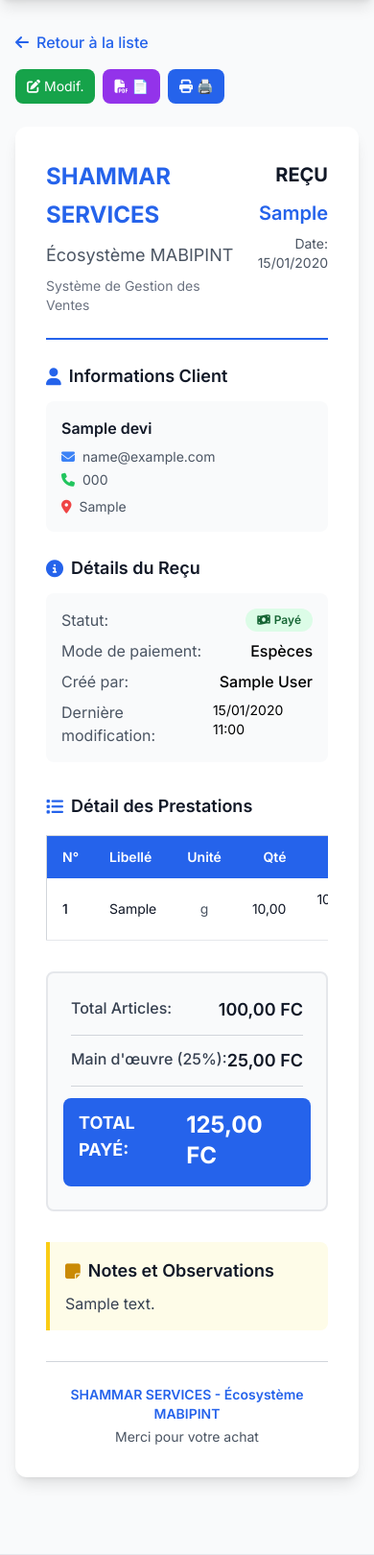
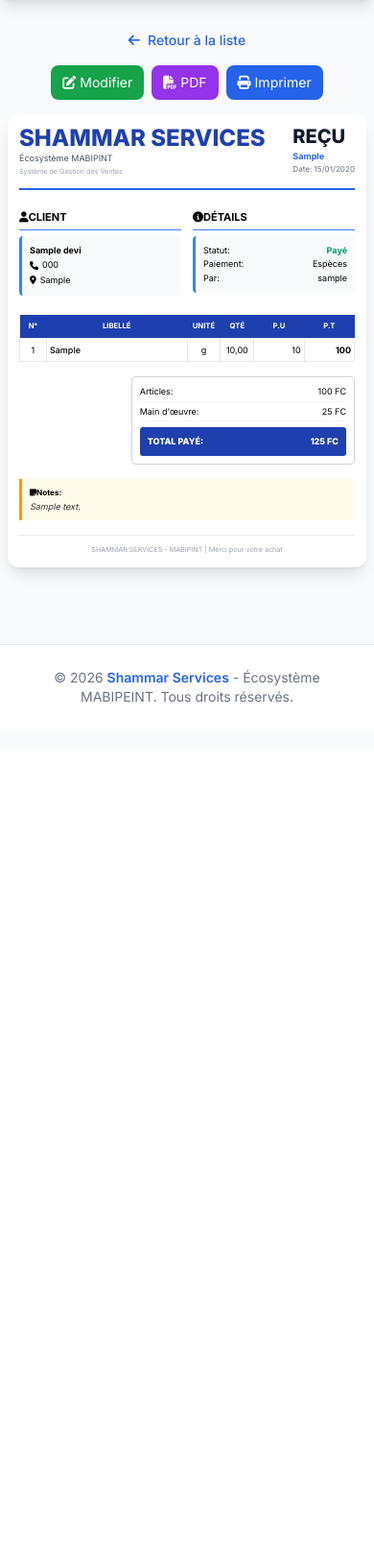
Before and after one commit to chadrackmbupiokajess/Shammar-Services, a Django app: page /devis/1/ in a window 390 px wide. Shown: the part 64-1684 px from the top of the page at 96% size. After the commit the page ends 796 px from the top, so only its background shows below. Run offline with Django 5.2, Linux system fonts and the light colour scheme; a user stored in the database is signed in; tables that the repository leaves empty hold one stand-in row (values such as "Sample post"); some libraries are stand-ins or nearby versions.

Commit message:
ajout responsive devs-detail

```diff
--- a/mabipint/templates/mabipint/devis_detail.html
+++ b/mabipint/templates/mabipint/devis_detail.html
@@ -3,174 +3,190 @@
 {% block title %}Reçu {{ devis.numero }} - MABIPINT{% endblock %}
 
 {% block content %}
-<div class="max-w-7xl mx-auto px-4 sm:px-6 lg:px-8">
+<div class="max-w-7xl mx-auto px-2 sm:px-6 lg:px-8">
 
     <!-- Actions -->
-    <div class="mb-6 no-print">
-        <div class="flex flex-col md:flex-row md:justify-between md:items-center gap-4">
-            <a href="{% url 'devis_list' %}" class="text-blue-600 hover:text-blue-800 font-medium">
-                <i class="fas fa-arrow-left mr-2"></i>Retour à la liste
+    <div class="mb-4 no-print flex flex-col sm:flex-row justify-between items-center gap-4">
+        <a href="{% url 'devis_list' %}" class="text-blue-600 hover:text-blue-800 font-medium text-sm">
+            <i class="fas fa-arrow-left mr-2"></i>Retour à la liste
+        </a>
+
+        <div class="flex flex-wrap gap-2 w-full sm:w-auto justify-center">
+            <a href="{% url 'devis_edit' devis.pk %}" class="bg-green-600 text-white px-3 py-2 rounded-lg hover:bg-green-700 transition text-sm">
+                <i class="fas fa-edit mr-1"></i>Modifier
             </a>
-
-            <div class="flex flex-wrap gap-2">
-                <a href="{% url 'devis_edit' devis.pk %}" class="inline-block bg-green-600 text-white px-3 md:px-4 py-2 rounded-lg hover:bg-green-700 transition text-sm md:text-base">
-                    <i class="fas fa-edit mr-1 md:mr-2"></i><span class="hidden sm:inline">Modifier</span><span class="sm:hidden">Modif.</span>
-                </a>
-                <a href="{% url 'devis_pdf' devis.pk %}" class="inline-block bg-purple-600 text-white px-3 md:px-4 py-2 rounded-lg hover:bg-purple-700 transition text-sm md:text-base">
-                    <i class="fas fa-file-pdf mr-1 md:mr-2"></i><span class="hidden sm:inline">PDF</span><span class="sm:hidden">📄</span>
-                </a>
-                <button onclick="window.print()" class="bg-blue-600 text-white px-3 md:px-4 py-2 rounded-lg hover:bg-blue-700 transition text-sm md:text-base">
-                    <i class="fas fa-print mr-1 md:mr-2"></i><span class="hidden sm:inline">Imprimer</span><span class="sm:hidden">🖨️</span>
-                </button>
-            </div>
+            <a href="{% url 'devis_pdf' devis.pk %}" class="bg-purple-600 text-white px-3 py-2 rounded-lg hover:bg-purple-700 transition text-sm">
+                <i class="fas fa-file-pdf mr-1"></i>PDF
+            </a>
+            <button onclick="window.print()" class="bg-blue-600 text-white px-3 py-2 rounded-lg hover:bg-blue-700 transition text-sm">
+                <i class="fas fa-print mr-1"></i>Imprimer
+            </button>
         </div>
     </div>
 
-    <!-- Reçu -->
-    <div class="bg-white rounded-xl shadow-lg p-8">
+    <!-- Reçu (Layout Fixe Adaptatif) -->
+    <div class="bg-white rounded-xl shadow-lg receipt-container overflow-hidden">
 
-        <!-- En-tête du reçu -->
-        <div class="border-b-2 border-blue-600 pb-6 mb-6">
-            <div class="flex justify-between items-start">
-                <div>
-                    <h1 class="text-4xl font-bold text-blue-600 mb-2">SHAMMAR SERVICES</h1>
-                    <p class="text-lg text-gray-600">Écosystème MABIPINT</p>
-                    <p class="text-sm text-gray-500 mt-2">Système de Gestion des Ventes</p>
+        <div class="receipt-content">
+            <!-- En-tête -->
+            <div class="receipt-header">
+                <div class="header-main">
+                    <h1 class="company-name">SHAMMAR SERVICES</h1>
+                    <p class="company-tagline">Écosystème MABIPINT</p>
+                    <p class="system-name">Système de Gestion des Ventes</p>
                 </div>
-                <div class="text-right">
-                    <h2 class="text-3xl font-bold text-gray-900 mb-2">REÇU</h2>
-                    <p class="text-xl font-semibold text-blue-600">{{ devis.numero }}</p>
-                    <p class="text-sm text-gray-600 mt-2">Date: {{ devis.date_creation|date:"d/m/Y" }}</p>
-                </div>
-            </div>
-        </div>
-
-        <!-- Informations client -->
-        <div class="grid grid-cols-1 md:grid-cols-2 gap-6 mb-8">
-            <div>
-                <h3 class="text-lg font-semibold text-gray-900 mb-3 flex items-center">
-                    <i class="fas fa-user text-blue-600 mr-2"></i>Informations Client
-                </h3>
-                <div class="bg-gray-50 p-4 rounded-lg">
-                    <p class="font-semibold text-gray-900 mb-2">{{ devis.client_nom }}</p>
-                    {% if devis.client_email %}
-                    <p class="text-sm text-gray-600 mb-1">
-                        <i class="fas fa-envelope mr-2 text-blue-500"></i>{{ devis.client_email }}
-                    </p>
-                    {% endif %}
-                    {% if devis.client_telephone %}
-                    <p class="text-sm text-gray-600 mb-1">
-                        <i class="fas fa-phone mr-2 text-green-500"></i>{{ devis.client_telephone }}
-                    </p>
-                    {% endif %}
-                    {% if devis.client_adresse %}
-                    <p class="text-sm text-gray-600 mt-2">
-                        <i class="fas fa-map-marker-alt mr-2 text-red-500"></i>{{ devis.client_adresse }}
-                    </p>
-                    {% endif %}
+                <div class="header-side">
+                    <h2 class="doc-type">REÇU</h2>
+                    <p class="doc-number">{{ devis.numero }}</p>
+                    <p class="doc-date">Date: {{ devis.date_creation|date:"d/m/Y" }}</p>
                 </div>
             </div>
 
-            <div>
-                <h3 class="text-lg font-semibold text-gray-900 mb-3 flex items-center">
-                    <i class="fas fa-info-circle text-blue-600 mr-2"></i>Détails du Reçu
-                </h3>
-                <div class="bg-gray-50 p-4 rounded-lg">
-                    <div class="flex justify-between mb-2">
-                        <span class="text-gray-600">Statut:</span>
-                        <span class="px-3 py-1 text-xs font-semibold rounded-full bg-green-100 text-green-800">
-                            <i class="fas fa-money-bill-wave mr-1"></i>Payé
-                        </span>
+            <!-- Informations (2 colonnes forcées) -->
+            <div class="info-row">
+                <div class="info-col">
+                    <h3 class="info-title"><i class="fas fa-user"></i>CLIENT</h3>
+                    <div class="info-box">
+                        <p class="font-bold">{{ devis.client_nom }}</p>
+                        {% if devis.client_telephone %}<p class="info-text"><i class="fas fa-phone"></i>{{ devis.client_telephone }}</p>{% endif %}
+                        {% if devis.client_adresse %}<p class="info-text"><i class="fas fa-map-marker-alt"></i>{{ devis.client_adresse }}</p>{% endif %}
                     </div>
-                    <div class="flex justify-between mb-2">
-                        <span class="text-gray-600">Mode de paiement:</span>
-                        <span class="font-medium">Espèces</span>
-                    </div>
-                    <div class="flex justify-between mb-2">
-                        <span class="text-gray-600">Créé par:</span>
-                        <span class="font-medium">{{ devis.created_by.get_full_name|default:devis.created_by.username }}</span>
-                    </div>
-                    <div class="flex justify-between">
-                        <span class="text-gray-600">Dernière modification:</span>
-                        <span class="text-sm">{{ devis.date_modification|date:"d/m/Y H:i" }}</span>
+                </div>
+
+                <div class="info-col">
+                    <h3 class="info-title"><i class="fas fa-info-circle"></i>DÉTAILS</h3>
+                    <div class="info-box">
+                        <div class="detail-line"><span>Statut:</span><span class="status-paid">Payé</span></div>
+                        <div class="detail-line"><span>Paiement:</span><span>Espèces</span></div>
+                        <div class="detail-line"><span>Par:</span><span>{{ devis.created_by.username }}</span></div>
                     </div>
                 </div>
             </div>
-        </div>
 
-        <!-- Tableau des lignes -->
-        <div class="mb-8">
-            <h3 class="text-lg font-semibold text-gray-900 mb-4 flex items-center">
-                <i class="fas fa-list text-blue-600 mr-2"></i>Détail des Prestations
-            </h3>
-
-            <div class="overflow-x-auto">
-                <table class="min-w-full border border-gray-300">
-                    <thead class="bg-blue-600 text-white">
+            <!-- Tableau -->
+            <div class="table-section">
+                <table class="receipt-table">
+                    <thead>
                         <tr>
-                            <th class="px-4 py-3 text-left text-sm font-semibold">N°</th>
-                            <th class="px-4 py-3 text-left text-sm font-semibold">Libellé</th>
-                            <th class="px-4 py-3 text-center text-sm font-semibold">Unité</th>
-                            <th class="px-4 py-3 text-right text-sm font-semibold">Qté</th>
-                            <th class="px-4 py-3 text-right text-sm font-semibold">P.U</th>
-                            <th class="px-4 py-3 text-right text-sm font-semibold">P.T</th>
+                            <th width="8%">N°</th>
+                            <th width="42%">LIBELLÉ</th>
+                            <th width="10%">UNITÉ</th>
+                            <th width="10%">QTÉ</th>
+                            <th width="15%">P.U</th>
+                            <th width="15%">P.T</th>
                         </tr>
                     </thead>
-                    <tbody class="bg-white">
+                    <tbody>
                         {% for ligne in devis.lignes.all %}
-                        <tr class="border-b border-gray-200 hover:bg-gray-50">
-                            <td class="px-4 py-3 text-sm font-medium text-gray-900">{{ ligne.numero_ligne }}</td>
-                            <td class="px-4 py-3 text-sm text-gray-900">{{ ligne.libelle }}</td>
-                            <td class="px-4 py-3 text-sm text-center text-gray-600">{{ ligne.get_unite_display }}</td>
-                            <td class="px-4 py-3 text-sm text-right text-gray-900">{{ ligne.quantite }}</td>
-                            <td class="px-4 py-3 text-sm text-right text-gray-900">{{ ligne.prix_unitaire|floatformat:2 }} FC</td>
-                            <td class="px-4 py-3 text-sm text-right font-semibold text-gray-900">{{ ligne.prix_total|floatformat:2 }} FC</td>
+                        <tr class="{% if forloop.counter|divisibleby:2 %}bg-gray{% endif %}">
+                            <td class="text-center">{{ ligne.numero_ligne }}</td>
+                            <td class="text-left font-medium">{{ ligne.libelle }}</td>
+                            <td class="text-center">{{ ligne.get_unite_display }}</td>
+                            <td class="text-center">{{ ligne.quantite }}</td>
+                            <td class="text-right">{{ ligne.prix_unitaire|floatformat:0 }}</td>
+                            <td class="text-right font-bold">{{ ligne.prix_total|floatformat:0 }}</td>
                         </tr>
                         {% endfor %}
                     </tbody>
                 </table>
             </div>
-        </div>
 
-        <!-- Totaux -->
-        <div class="flex justify-end mb-8">
-            <div class="w-full md:w-1/2 lg:w-1/3">
-                <div class="bg-gray-50 p-6 rounded-lg border-2 border-gray-200">
-                    <div class="flex justify-between mb-3 pb-3 border-b border-gray-300">
-                        <span class="text-gray-700 font-medium">Total Articles:</span>
-                        <span class="text-lg font-semibold text-gray-900">{{ devis.total_fourniture|floatformat:2 }} FC</span>
-                    </div>
-
-                    <div class="flex justify-between mb-3 pb-3 border-b border-gray-300">
-                        <span class="text-gray-700 font-medium">Main d'œuvre (25%):</span>
-                        <span class="text-lg font-semibold text-gray-900">{{ devis.main_oeuvre|floatformat:2 }} FC</span>
-                    </div>
-
-                    <div class="flex justify-between pt-3 bg-blue-600 text-white p-4 rounded-lg -mx-2">
-                        <span class="text-lg font-bold">TOTAL PAYÉ:</span>
-                        <span class="text-2xl font-bold">{{ devis.total_general|floatformat:2 }} FC</span>
+            <!-- Totaux (À droite) -->
+            <div class="footer-row">
+                <div class="spacer-col"></div>
+                <div class="totals-col">
+                    <div class="totals-box">
+                        <div class="total-line"><span>Articles:</span><span>{{ devis.total_fourniture|floatformat:0 }} FC</span></div>
+                        <div class="total-line"><span>Main d'œuvre:</span><span>{{ devis.main_oeuvre|floatformat:0 }} FC</span></div>
+                        <div class="grand-total-box">
+                            <div class="grand-total-line">
+                                <span>TOTAL PAYÉ:</span>
+                                <span>{{ devis.total_general|floatformat:0 }} FC</span>
+                            </div>
+                        </div>
                     </div>
                 </div>
             </div>
+
+            <!-- Notes -->
+            {% if devis.notes %}
+            <div class="notes-box">
+                <h4 class="notes-title"><i class="fas fa-sticky-note"></i>Notes:</h4>
+                <p class="notes-text">{{ devis.notes }}</p>
+            </div>
+            {% endif %}
+
+            <!-- Pied -->
+            <div class="receipt-footer">
+                <p>SHAMMAR SERVICES - MABIPINT | Merci pour votre achat</p>
+            </div>
         </div>
+    </div>
+</div>
 
-        <!-- Notes -->
-        {% if devis.notes %}
-        <div class="bg-yellow-50 border-l-4 border-yellow-400 p-4 rounded-r-lg">
-            <h3 class="text-lg font-semibold text-gray-900 mb-2 flex items-center">
-                <i class="fas fa-sticky-note text-yellow-600 mr-2"></i>Notes et Observations
-            </h3>
-            <p class="text-gray-700 whitespace-pre-line">{{ devis.notes }}</p>
-        </div>
-        {% endif %}
+<style>
+/* Variables dynamiques selon écran */
+:root {
+    --receipt-padding: 32px;
+    --font-h1: 28px;
+    --font-h2: 32px;
+    --font-h3: 16px;
+    --font-base: 14px;
+}
 
-        <!-- Pied de page -->
-        <div class="mt-8 pt-6 border-t border-gray-300 text-center text-gray-600 text-sm">
-            <p class="font-semibold text-blue-600">SHAMMAR SERVICES - Écosystème MABIPINT</p>
-            <p class="mt-1">Merci pour votre achat</p>
-        </div>
+@media (max-width: 640px) {
+    :root {
+        --receipt-padding: 12px;
+        --font-h1: 16px;
+        --font-h2: 18px;
+        --font-h3: 11px;
+        --font-base: 9px;
+    }
+}
 
-    </div>
+.receipt-content { padding: var(--receipt-padding); font-size: var(--font-base); }
 
-</div>
+/* Header horizontal */
+.receipt-header { display: flex; justify-content: space-between; align-items: start; border-bottom: 2px solid #2563eb; padding-bottom: 12px; margin-bottom: 20px; }
+.company-name { font-size: var(--font-h1); font-weight: 800; color: #1e40af; margin: 0; line-height: 1; }
+.company-tagline { color: #4b5563; margin: 2px 0; }
+.system-name { font-size: 0.8em; color: #9ca3af; margin: 0; }
+.doc-type { font-size: var(--font-h2); font-weight: 800; color: #111827; margin: 0; line-height: 1; }
+.doc-number { font-weight: 700; color: #2563eb; margin: 4px 0 0 0; }
+.doc-date { font-size: 0.9em; color: #6b7280; margin: 0; }
+
+/* 2 colonnes forcées */
+.info-row { display: flex; gap: 12px; margin-bottom: 20px; }
+.info-col { flex: 1; }
+.info-title { font-size: var(--font-h3); font-weight: 700; border-bottom: 1.5px solid #3b82f6; padding-bottom: 4px; margin-bottom: 6px; }
+.info-box { background: #f9fafb; padding: 8px; border-radius: 4px; border-left: 3px solid #3b82f6; }
+.info-text { display: flex; align-items: center; gap: 4px; margin: 2px 0; }
+.detail-line { display: flex; justify-content: space-between; margin-bottom: 1px; }
+.status-paid { color: #059669; font-weight: 700; }
+
+/* Tableau compact */
+.receipt-table { width: 100%; border-collapse: collapse; margin-bottom: 15px; table-layout: fixed; }
+.receipt-table th { background: #1e40af; color: white; padding: 6px 2px; font-size: 0.85em; }
+.receipt-table td { padding: 5px 3px; border: 1px solid #e5e7eb; word-wrap: break-word; }
+.text-left { text-align: left; } .text-center { text-align: center; } .text-right { text-align: right; }
+.bg-gray { background: #f9fafb; }
+
+/* Totaux à droite */
+.footer-row { display: flex; margin-bottom: 15px; }
+.spacer-col { flex: 1.2; }
+@media (max-width: 640px) { .spacer-col { flex: 0.5; } }
+.totals-col { flex: 1; }
+.totals-box { border: 1px solid #d1d5db; padding: 8px; border-radius: 4px; }
+.total-line { display: flex; justify-content: space-between; border-bottom: 1px solid #f3f4f6; padding-bottom: 3px; margin-bottom: 3px; }
+.grand-total-box { background: #1e40af; color: white; padding: 8px; border-radius: 3px; margin-top: 6px; }
+.grand-total-line { display: flex; justify-content: space-between; font-weight: 800; }
+
+/* Notes et Pied */
+.notes-box { background: #fffbeb; border-left: 3px solid #f59e0b; padding: 8px; margin-bottom: 15px; }
+.notes-title { font-size: 0.9em; font-weight: 700; margin: 0 0 2px 0; }
+.notes-text { margin: 0; font-style: italic; opacity: 0.8; }
+.receipt-footer { border-top: 1px solid #e5e7eb; padding-top: 10px; text-align: center; color: #9ca3af; font-size: 0.8em; }
+
+@media print { .no-print { display: none !important; } .receipt-container { shadow: none !important; border: none; } }
+</style>
 {% endblock %}
```
